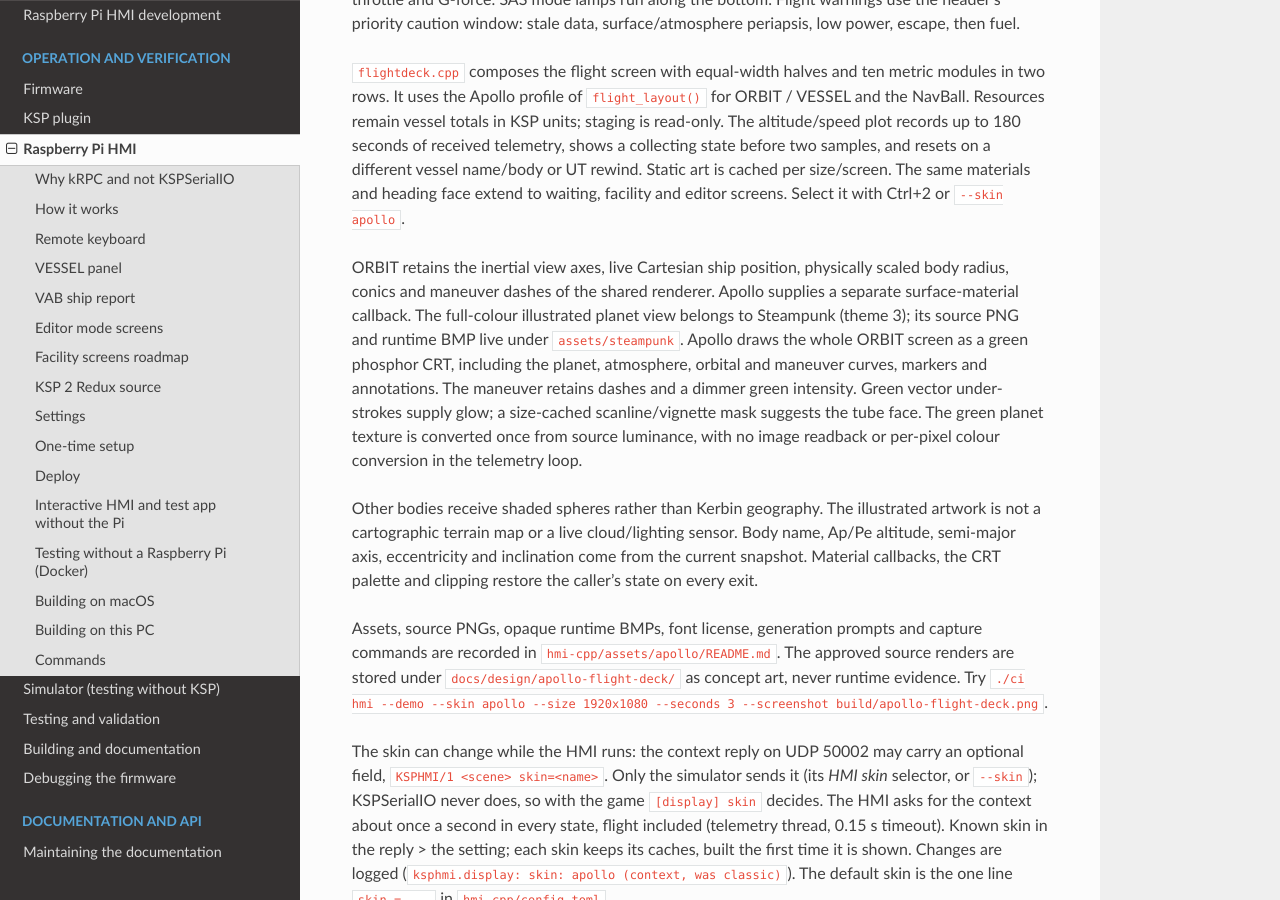
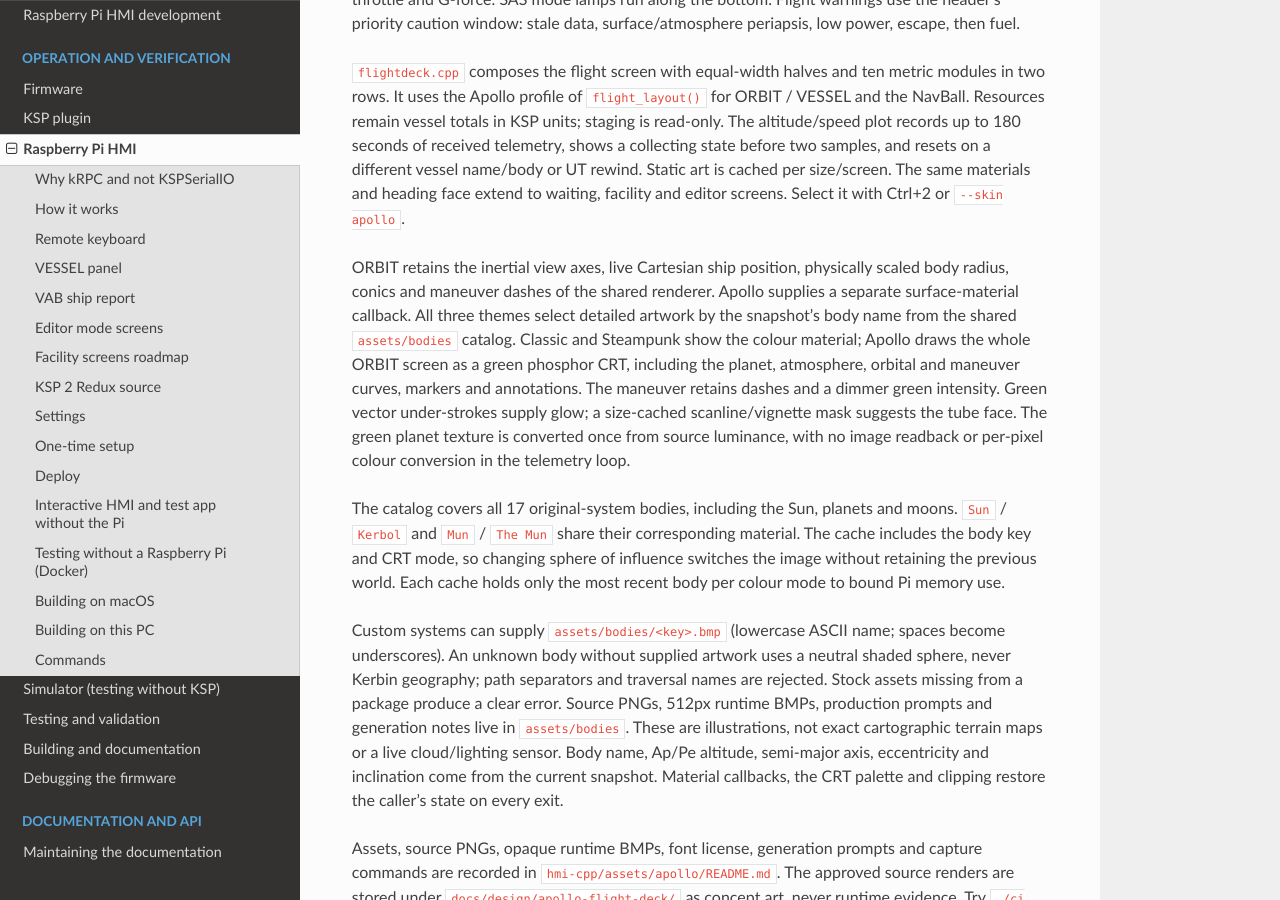
Before and after one commit to AlaNLrdE/KSPKontroller, a Sphinx documentation site: the page built from docs/hmi.rst, in a window 1280 px wide and 900 px high, scrolled down 15231 px. Built offline with Sphinx 7.4.7 and the Read the Docs theme 3.1.0, drawn with Linux system fonts in a browser that asks for light colours.

Commit message:
docs(hmi): describe shared body catalog and beta validation handoff
Document body-driven artwork for all themes, bounded caches, custom worlds,
source/runtime assets and illustration limits. Update the session contract
and supersede the former Kerbin-only / Steampunk-only material ownership.

Validation: docs-only and mirrored-skill checks, source-layout/deployment
verification, diagrams, fresh Sphinx and Doxygen completed. The existing
bootstate.hpp <uid> Doxygen warning remains.

Handoff: PC and Pi/game validation is pending. Pull main and run the native
HMI tests, then inspect ORBIT around Kerbin, Duna, Mun and Jool with Ctrl+1/2/3.
This change does not deploy the Pi, change plugin/firmware versions or replace
orbital physics. Custom/modded bodies require their own BMP for detailed art.

Co-authored-by: Codex <noreply@openai.com>

```diff
--- a/docs/hmi.rst
+++ b/docs/hmi.rst
@@ -632,16 +632,27 @@ waiting, facility and editor screens. Select it with Ctrl+2 or ``--skin apollo``
 
 ORBIT retains the inertial view axes, live Cartesian ship position, physically scaled
 body radius, conics and maneuver dashes of the shared renderer. Apollo supplies a separate
-surface-material callback. The full-colour illustrated planet view belongs to Steampunk
-(theme 3); its source PNG and runtime BMP live under ``assets/steampunk``. Apollo draws the
+surface-material callback. All three themes select detailed artwork by the snapshot's
+body name from the shared ``assets/bodies`` catalog. Classic and Steampunk show the
+colour material; Apollo draws the
 whole ORBIT screen as a green phosphor CRT, including the planet, atmosphere, orbital and
 maneuver curves, markers and annotations. The maneuver retains dashes and a dimmer green
 intensity. Green vector under-strokes supply glow; a size-cached scanline/vignette mask
 suggests the tube face. The green planet texture is converted once from source luminance,
 with no image readback or per-pixel colour conversion in the telemetry loop.
 
-Other bodies receive shaded spheres rather than Kerbin geography. The illustrated artwork
-is not a cartographic terrain map or a live cloud/lighting sensor. Body name, Ap/Pe altitude,
+The catalog covers all 17 original-system bodies, including the Sun, planets and moons.
+``Sun`` / ``Kerbol`` and ``Mun`` / ``The Mun`` share their corresponding material. The
+cache includes the body key and CRT mode, so changing sphere of influence switches the
+image without retaining the previous world. Each cache holds only the most recent body
+per colour mode to bound Pi memory use.
+
+Custom systems can supply ``assets/bodies/<key>.bmp`` (lowercase ASCII name; spaces
+become underscores). An unknown body without supplied artwork uses a neutral shaded
+sphere, never Kerbin geography; path separators and traversal names are rejected. Stock
+assets missing from a package produce a clear error. Source PNGs, 512px runtime BMPs,
+production prompts and generation notes live in ``assets/bodies``. These are illustrations,
+not exact cartographic terrain maps or a live cloud/lighting sensor. Body name, Ap/Pe altitude,
 semi-major axis, eccentricity and inclination come from the current snapshot. Material
 callbacks, the CRT palette and clipping restore the caller's state on every exit.
 
```
Also changed, not shown: CLAUDE.md (+5 -3 lines), docs/development/raspberry-pi.rst (+9 -4 lines), hmi-cpp/assets/apollo/README.md, hmi-cpp/assets/steampunk/README.md.
